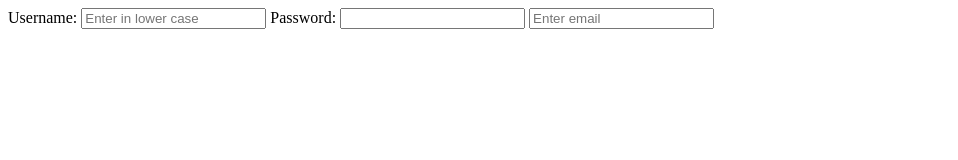
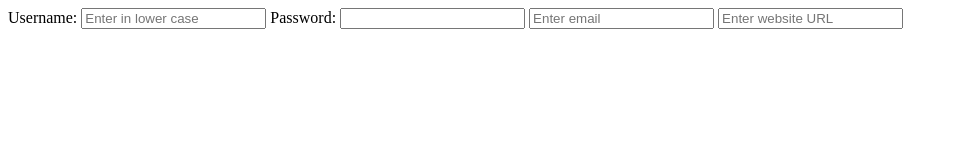
Before and after one commit to nruppathak/Frontend, a plain HTML site: page form.html in a window 1280 px wide. Shown: the whole page, without its empty margins (0-958 px from the left). Drawn offline with Linux system fonts and the light colour scheme.

Commit message:
url link

```diff
--- a/form.html
+++ b/form.html
@@ -14,6 +14,7 @@
 <label for="password">Password:</label>
 <input type="password" id="password" name="password">
 <input type="email" name="user_email" placeholder="Enter email">
+<input type="url" name="website" placeholder="Enter website URL">
 
 
 </body>
```
